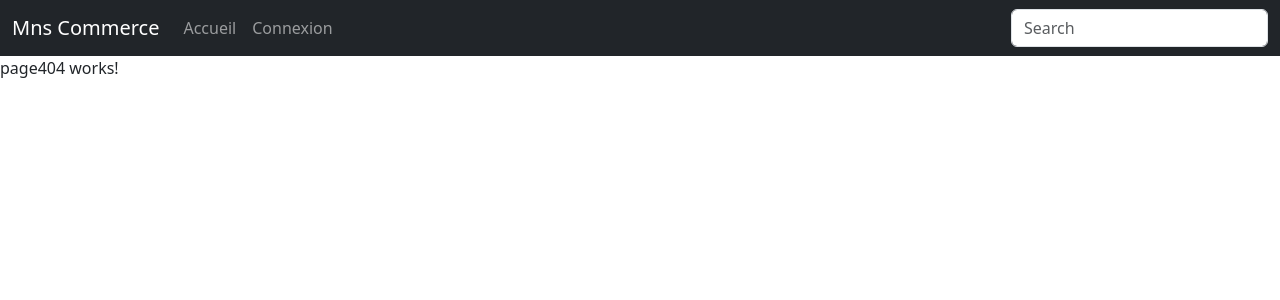
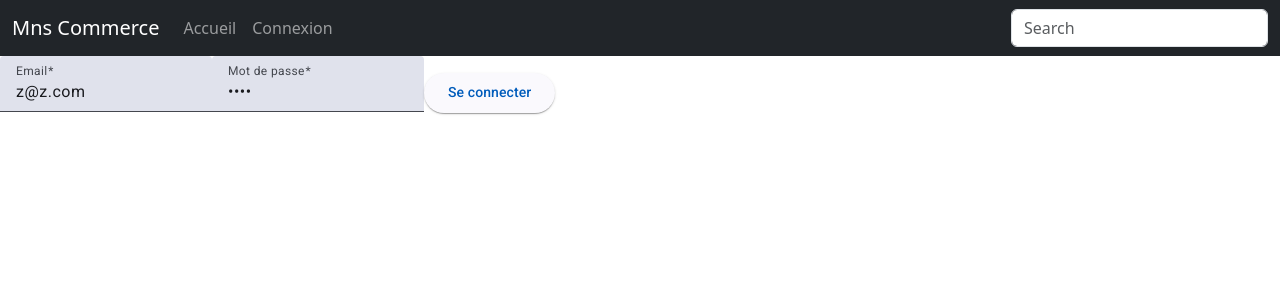
Before and after one commit to fbansept/cda_2025_front, an Angular app: page /inscription in a window 1280 px wide. Shown: the top 300 px of the page. Built offline with nearby package versions, Linux system fonts and the light colour scheme.

Commit message:
validation email

```diff
--- a/src/app/app.routes.ts
+++ b/src/app/app.routes.ts
@@ -6,13 +6,17 @@ import {EditProduitComponent} from './pages/edit-produit/edit-produit.component'
 import {connecteGuard} from './services/connecte.guard';
 import {ListeProduitComponent} from './pages/liste-produit/liste-produit.component';
 import {vendeurGuard} from './services/vendeur.guard';
+import {ValidationEmailComponent} from './pages/validation-email/validation-email.component';
+import {InscriptionComponent} from './pages/inscription/inscription.component';
 
 export const routes: Routes = [
   {path: "accueil", component: AccueilComponent, canActivate: [connecteGuard]},
   {path: "connexion", component: ConnexionComponent},
+  {path: "inscription", component: InscriptionComponent},
   {path: "ajout-produit", component: EditProduitComponent, canActivate: [vendeurGuard]},
   {path: "modifier-produit/:id", component: EditProduitComponent, canActivate: [vendeurGuard]},
   {path: "liste-produit", component: ListeProduitComponent, canActivate: [vendeurGuard]},
+  {path: "validate-email/:token", component: ValidationEmailComponent},
   {path: "", redirectTo: "accueil", pathMatch: "full"},
   {path: "**", component: Page404Component},
 ];
--- /dev/null
+++ b/src/app/pages/inscription/inscription.component.html
@@ -0,0 +1,26 @@
+<form [formGroup]="formulaire" (ngSubmit)="onConnexion()">
+
+  <mat-form-field>
+    <mat-label>Email</mat-label>
+    <input formControlName="email" matInput placeholder="Ex. a@a.com">
+
+    @if (formulaire.get('email')?.hasError('required')) {
+      <mat-error>L'email est requis</mat-error>
+    } @else if (formulaire.get('email')?.hasError('email')) {
+      <mat-error>Le format est invalide</mat-error>
+    }
+
+  </mat-form-field>
+
+  <mat-form-field>
+    <mat-label>Mot de passe</mat-label>
+    <input formControlName="password" type="password" matInput>
+    <mat-error>Le mot de passe est requis</mat-error>
+  </mat-form-field>
+
+
+  <button type="submit" mat-raised-button>
+    Se connecter
+  </button>
+
+</form>
--- /dev/null
+++ b/src/app/pages/inscription/inscription.component.ts
@@ -0,0 +1,56 @@
+import {Component, inject} from '@angular/core';
+import {MatInputModule} from '@angular/material/input';
+import {FormBuilder, FormsModule, ReactiveFormsModule, Validators} from '@angular/forms';
+import {MatButtonModule} from '@angular/material/button';
+import {HttpClient} from '@angular/common/http';
+import {NotificationService} from '../../services/notification.service';
+import {Router} from '@angular/router';
+import {AuthService} from '../../services/auth.service';
+
+@Component({
+  selector: 'app-connexion',
+  imports: [
+    MatButtonModule,
+    MatInputModule,
+    ReactiveFormsModule,
+    FormsModule
+  ],
+  templateUrl: './inscription.component.html',
+  styleUrl: './inscription.component.scss'
+})
+export class InscriptionComponent {
+
+  formBuilder = inject(FormBuilder)
+  http = inject(HttpClient)
+  notification = inject(NotificationService)
+  router = inject(Router)
+  auth = inject(AuthService)
+
+  formulaire = this.formBuilder.group({
+    email: ["z@z.com", [Validators.required, Validators.email]],
+    password: ["root", [Validators.required]],
+  })
+
+  onConnexion() {
+    if (this.formulaire.valid) {
+
+      this.http
+        .post(
+          "http://localhost:8080/inscription",
+          this.formulaire.value)
+        .subscribe({
+          next: jwt => {
+            this.router.navigateByUrl("/connexion")
+            this.notification.show("Un lien de confirmation vous a été envoyé sur l'adresse email que vous avez fourni," +
+              " cliquez sur ce lien avant de vous connecter", "warning")
+          },
+          error: erreur => {
+            if (erreur.status === 409) {
+              this.notification.show("Cet email est déjà utilisé", "error")
+            }
+          }
+        })
+    }
+  }
+
+}
--- /dev/null
+++ b/src/app/pages/validation-email/validation-email.component.html
@@ -0,0 +1,3 @@
+<button (click)="onValidationInscription()" mat-raised-button>
+  Valider mon inscription
+</button>
--- /dev/null
+++ b/src/app/pages/validation-email/validation-email.component.ts
@@ -0,0 +1,49 @@
+import {Component, inject, OnInit} from '@angular/core';
+import {ActivatedRoute, Router} from '@angular/router';
+import {HttpClient} from '@angular/common/http';
+import {NotificationService} from '../../services/notification.service';
+import {MatButtonModule} from '@angular/material/button';
+
+@Component({
+  selector: 'app-validation-email',
+  imports: [
+    MatButtonModule
+  ],
+  templateUrl: './validation-email.component.html',
+  styleUrl: './validation-email.component.scss'
+})
+export class ValidationEmailComponent implements OnInit {
+
+  activatedRoute = inject(ActivatedRoute)
+  http = inject(HttpClient)
+  notification = inject(NotificationService)
+  router = inject(Router)
+  token?: string;
+
+  ngOnInit() {
+    this.activatedRoute.params
+      .subscribe(parametres => {
+
+        if (parametres['token']) {
+          this.token = parametres['token']
+        }
+      })
+  }
+
+  onValidationInscription() {
+    if (this.token) {
+      this.http
+        .post<{
+          token: string,
+          consentementUtilisationDonnees: boolean
+        }>("http://localhost:8080/validate-email", {token: this.token, consentementUtilisationDonnees: true})
+        .subscribe({
+          next: resultat => {
+            this.notification.show("Votre inscription est finalisée, vous pouvez à présent vous connecter", "valid")
+            this.router.navigateByUrl("/connexion")
+          }
+        })
+    }
+  }
+
+}
```
Also changed, not shown: src/app/pages/inscription/inscription.component.scss (added), src/app/pages/validation-email/validation-email.component.scss (added), 2 other files (tests, documents, lock files or other folders).
